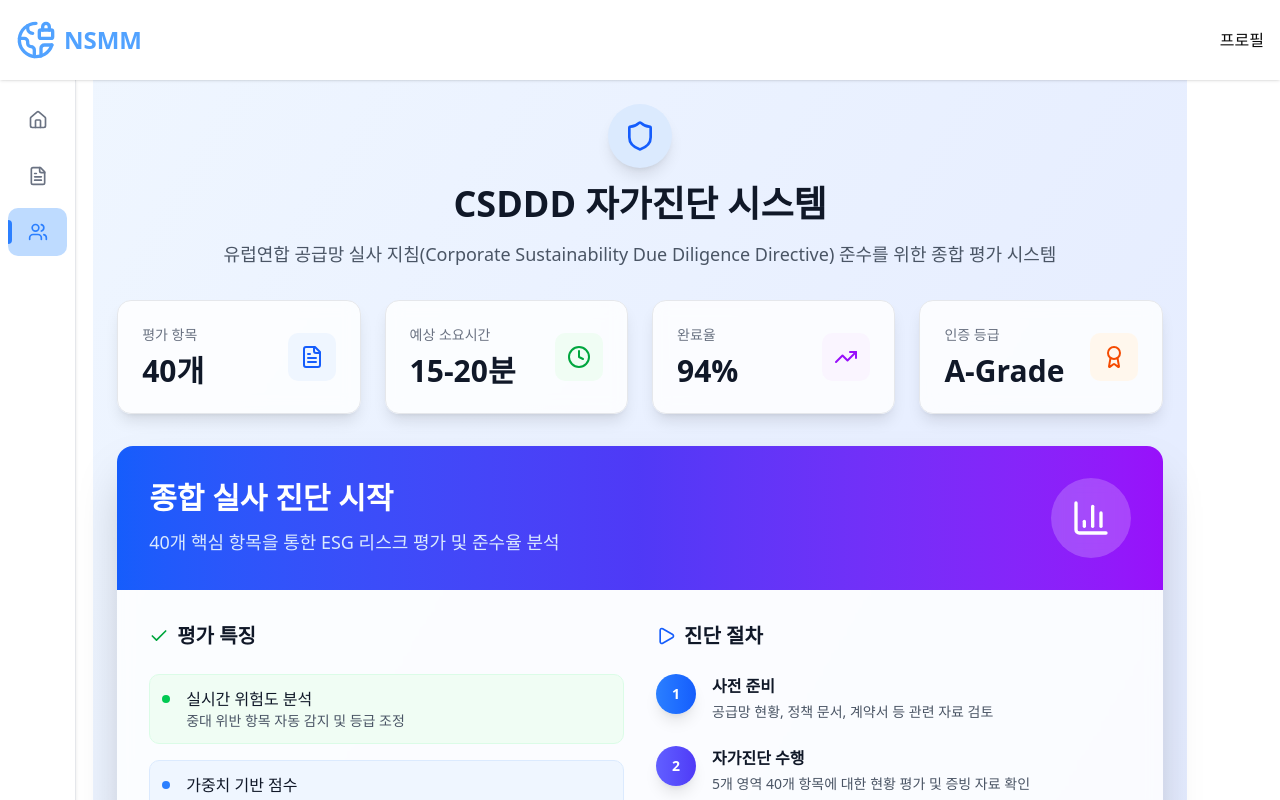
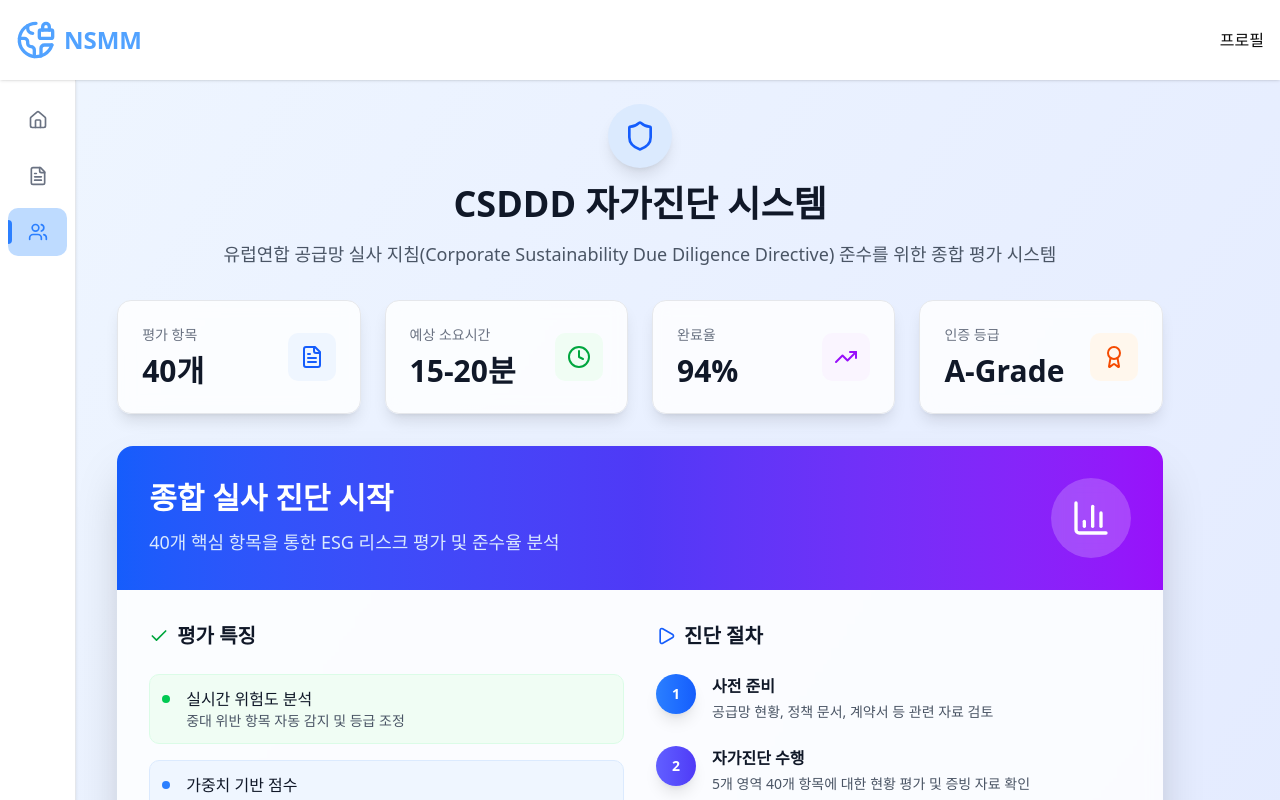
Before and after one commit to NSMM-v2/frontend, a Next.js app: page /CSDDD in a window 1280 px wide. Shown: the top 800 px of the page. Built offline with nearby package versions, Linux system fonts and the light colour scheme.

Commit message:
fix: 레이아웃 수정

```diff
--- a/src/app/(dashboard)/CSDDD/csddd.tsx
+++ b/src/app/(dashboard)/CSDDD/csddd.tsx
@@ -248,7 +248,7 @@ export function CSDDDLayout() {
   const [hoveredCard, setHoveredCard] = useState<number | null>(null)
 
   return (
-    <div className="min-h-screen p-6 bg-gradient-to-br from-blue-50 to-indigo-100">
+    <div className="min-h-screen p-6">
       <div className="mx-auto max-w-7xl">
         {/* Header */}
         <div className="mb-8 text-center">
--- a/src/app/(dashboard)/layout.tsx
+++ b/src/app/(dashboard)/layout.tsx
@@ -4,7 +4,7 @@ import SideBar from '@/components/layout/sideBar'
 // layout.tsx
 export default function Layout({children}: {children: React.ReactNode}) {
   return (
-    <div className="flex flex-col items-center w-full min-h-screen">
+    <div className="flex flex-col items-center w-full min-h-screen bg-gradient-to-br from-blue-50 to-indigo-100">
       <NavigationBar />
       <SideBar />
       <div className="flex flex-1 max-w-screen-xl mt-20">{children}</div>
```
